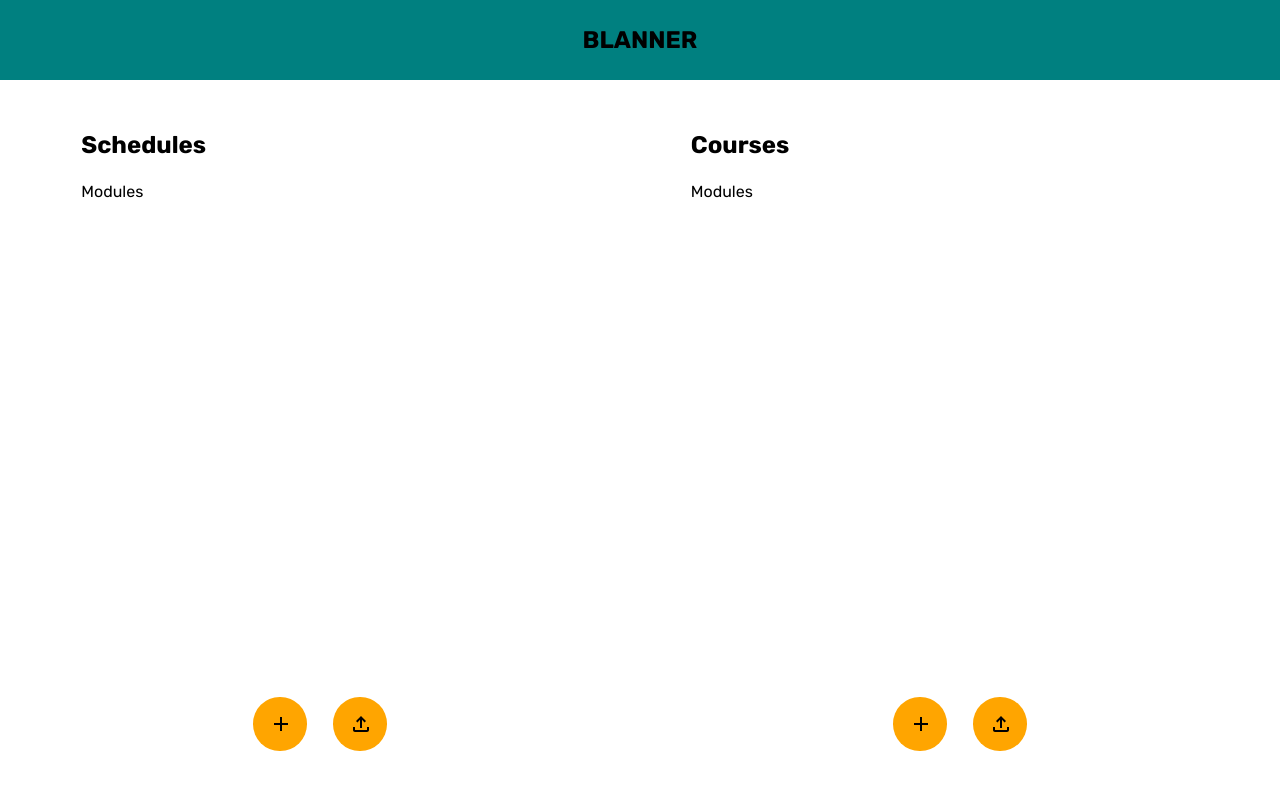
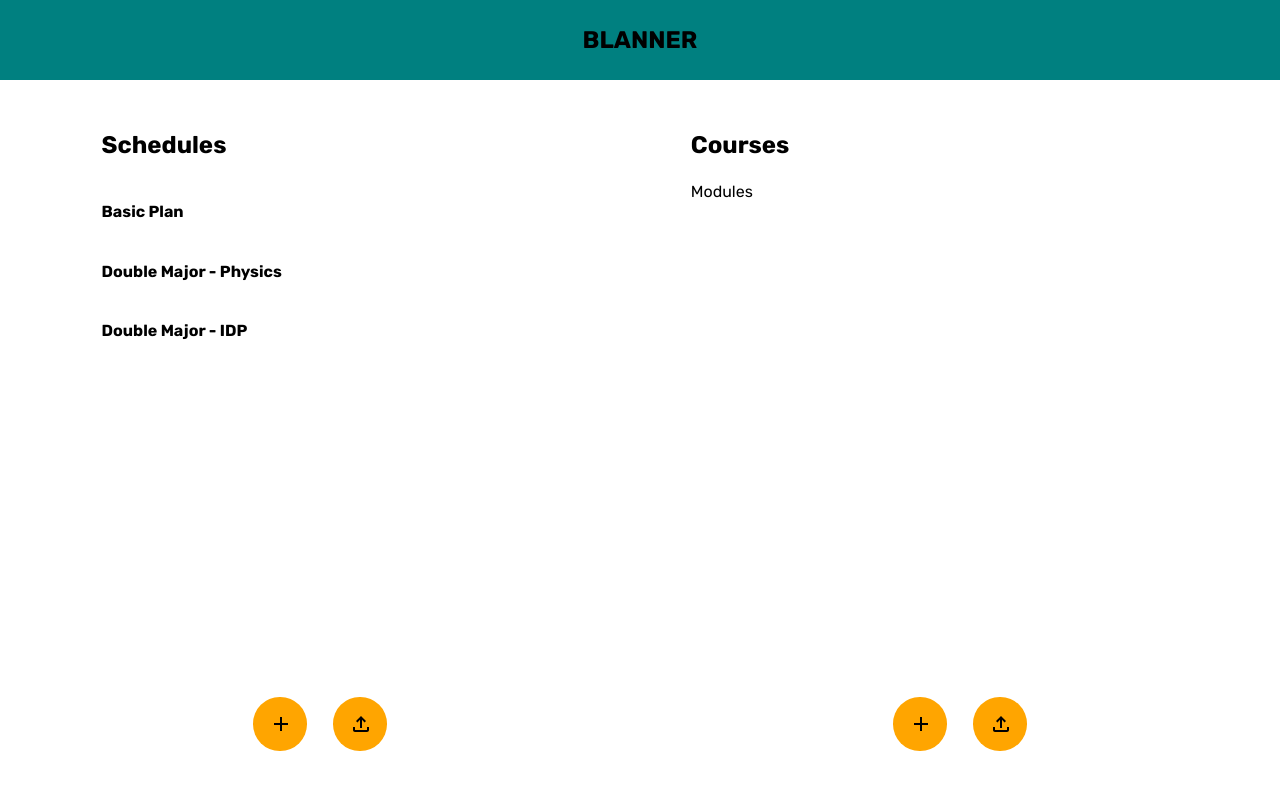
Before and after one commit to jittosan/planner-site, a Next.js app: page /home in a window 1280 px wide. Shown: the top 790 px of the page. Built offline with nearby package versions, Linux system fonts and the light colour scheme.

Commit message:
implement Schedule items loading into ScheduleMenu

```diff
--- a/components/ScheduleMenu.js
+++ b/components/ScheduleMenu.js
@@ -1,10 +1,14 @@
-import gsap from 'gsap'
 import React, { useEffect, useRef } from 'react'
 import { MdAdd, MdOutlineFileUpload } from 'react-icons/md'
+import { useScheduleContext } from '../context/scheduleContext'
+import { useSelectScheduleContext } from '../context/selectScheduleContext'
 import { useStartUpAnimationContext } from '../context/startUpAnimationContext'
 import styles from '../styles/ScheduleMenu.module.scss'
 
 const ScheduleMenu = ({  }) => {
+    // get schedule data from context
+    let scheduleData = useScheduleContext()
+
     // ANIMATE LOAD-IN
     let containerRef = useRef()
     let timeline = useStartUpAnimationContext()
@@ -22,11 +26,11 @@ const ScheduleMenu = ({  }) => {
 
     return (
         <div className={styles.container} ref={(el) => {containerRef=el}}>
-            <div>
+            <div className={styles.headerContainer}>
                 <h2>Schedules</h2>
             </div>
-            <div>
-                <p>Modules</p>
+            <div className={styles.scheduleContainer}>
+                {scheduleData.map((item, index) => {return <ScheduleMenuItem key={index} index={index} />})}
             </div>
             <div className={styles.buttonContainer}>
                 <button><MdAdd /></button>
@@ -37,3 +41,20 @@ const ScheduleMenu = ({  }) => {
 }
 
 export default ScheduleMenu
+
+const ScheduleMenuItem = ({ index }) => {
+    // get individual schedule data
+    let schedule = useScheduleContext()[index]
+    // define schedule selection method
+    let [_, setSelectedScheduleIndex] = useSelectScheduleContext()
+    let selectSchedule = () => {
+        console.log('select', index)
+        setSelectedScheduleIndex(index)
+    }
+
+    return(
+        <div className={styles.scheduleMenuItem} onClick={() => selectSchedule()}>
+            <strong>{schedule.name}</strong>
+        </div>
+    )
+}
--- a/pages/home.js
+++ b/pages/home.js
@@ -23,7 +23,7 @@ const home = () => {
         <div className={styles.container}>
             <SplashScreen />
             <CourseContextWrapper>
-            <ScheduleContextWrapper>
+            <ScheduleContextWrapper content={scheduleData}>
             <SelectScheduleContextWrapper>
             <main className={styles.content}>
                 <ScheduleMenu />
@@ -39,3 +39,15 @@ const home = () => {
 }
 
 export default home
+
+let scheduleData = [
+    {
+        name: 'Basic Plan'
+    },
+    {
+        name: 'Double Major - Physics'
+    },
+    {
+        name: 'Double Major - IDP'
+    }
+]
--- a/styles/ScheduleMenu.module.scss
+++ b/styles/ScheduleMenu.module.scss
@@ -11,9 +11,26 @@
     grid-template-columns: 1fr;
     grid-template-rows: 5ch 1fr 5ch;
 
+    .headerContainer {
+        padding: 0 2ch;
+    }
+
+    .scheduleContainer {
+        color: color('main');
+
+        .scheduleMenuItem {
+            padding: 2ch;
+
+            &:hover {
+                background-color: whitesmoke;
+                cursor: pointer;
+            }
+        }
+    }
+
     .buttonContainer {
         width: 100%;
-        padding: 1ch 0;
+        padding: 2ch 0;
         display: flex;
         flex-direction: row;
         justify-content: center;
```
